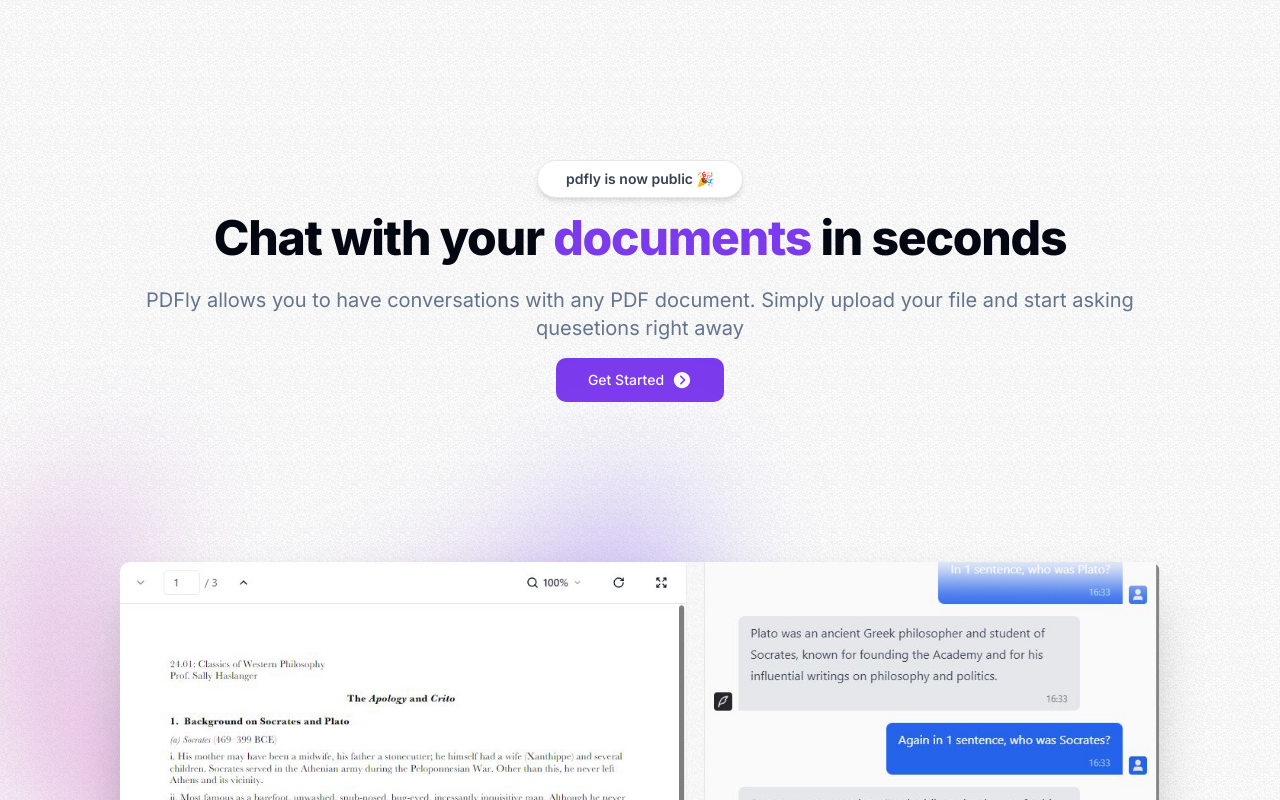
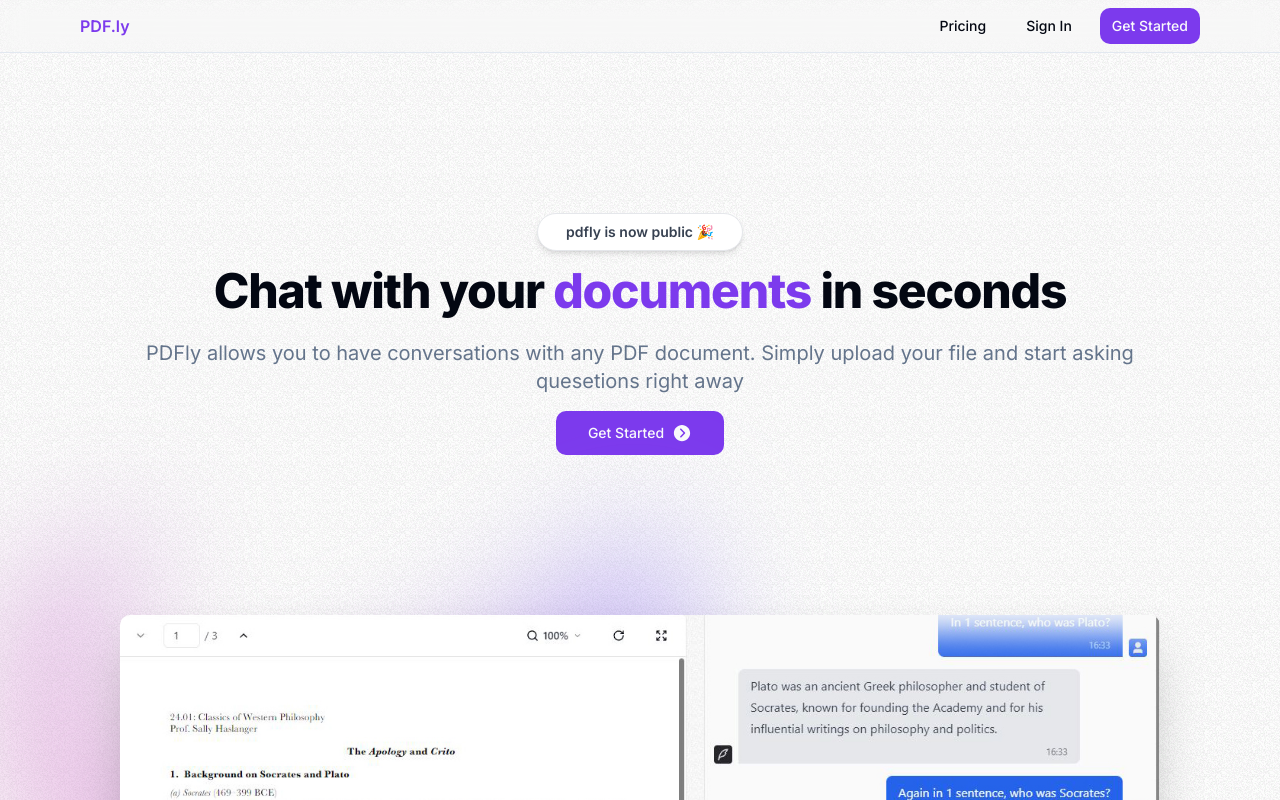
Before and after one commit to coreymunn3/PDF.ly, a Next.js app: page / in a window 1280 px wide. Shown: the top 800 px of the page. Built offline with nearby package versions, Linux system fonts and the light colour scheme.

Commit message:
Create Navbar with Auth and install in the Layout

```diff
--- /dev/null
+++ b/src/app/api/auth/[kindeAuth]/route.ts
@@ -0,0 +1,3 @@
+import { handleAuth } from "@kinde-oss/kinde-auth-nextjs/server";
+
+export const GET = handleAuth();
--- a/src/app/layout.tsx
+++ b/src/app/layout.tsx
@@ -2,6 +2,7 @@
 import { Inter } from "next/font/google";
 import "./globals.css";
 import { cn } from "@/lib/utils";
+import Navbar from "@/components/Navbar";
 
 const inter = Inter({ subsets: ["latin"] });
 
@@ -17,7 +18,14 @@
 }>) {
   return (
     <html lang="en" className="light">
-      <body className={cn('min-h-screen font-sans antialiased grainy', inter.className)}>{children}</body>
+      <body
+        className={cn(
+          "min-h-screen font-sans antialiased grainy",
+          inter.className
+        )}
+      >
+        <Navbar /> {children}
+      </body>
     </html>
   );
 }
--- /dev/null
+++ b/src/components/Navbar.tsx
@@ -0,0 +1,51 @@
+import React from "react";
+import Link from "next/link";
+import MaxWidthWrapper from "./MaxWidthWrapper";
+import { buttonVariants } from "./ui/button";
+import {
+  LoginLink,
+  RegisterLink,
+} from "@kinde-oss/kinde-auth-nextjs/components";
+
+const Navbar = () => {
+  return (
+    <nav className="sticky top-0 z-50 border-b border-slate-200 backdrop-blur-md transition-all">
+      <MaxWidthWrapper className="">
+        <div className="flex justify-between items-center py-2">
+          <Link href="/" className="font-semibold text-primary">
+            PDF.ly
+          </Link>
+          <div className="items-center space-x-4 sm:flex">
+            <Link
+              href="/pricing"
+              className={buttonVariants({
+                variant: "ghost",
+                size: "sm",
+              })}
+            >
+              Pricing
+            </Link>
+
+            <LoginLink
+              className={buttonVariants({
+                variant: "ghost",
+                size: "sm",
+              })}
+            >
+              Sign In
+            </LoginLink>
+            <RegisterLink
+              className={buttonVariants({
+                size: "sm",
+              })}
+            >
+              Get Started
+            </RegisterLink>
+          </div>
+        </div>
+      </MaxWidthWrapper>
+    </nav>
+  );
+};
+
+export default Navbar;
```
Also changed, not shown: components.json.
